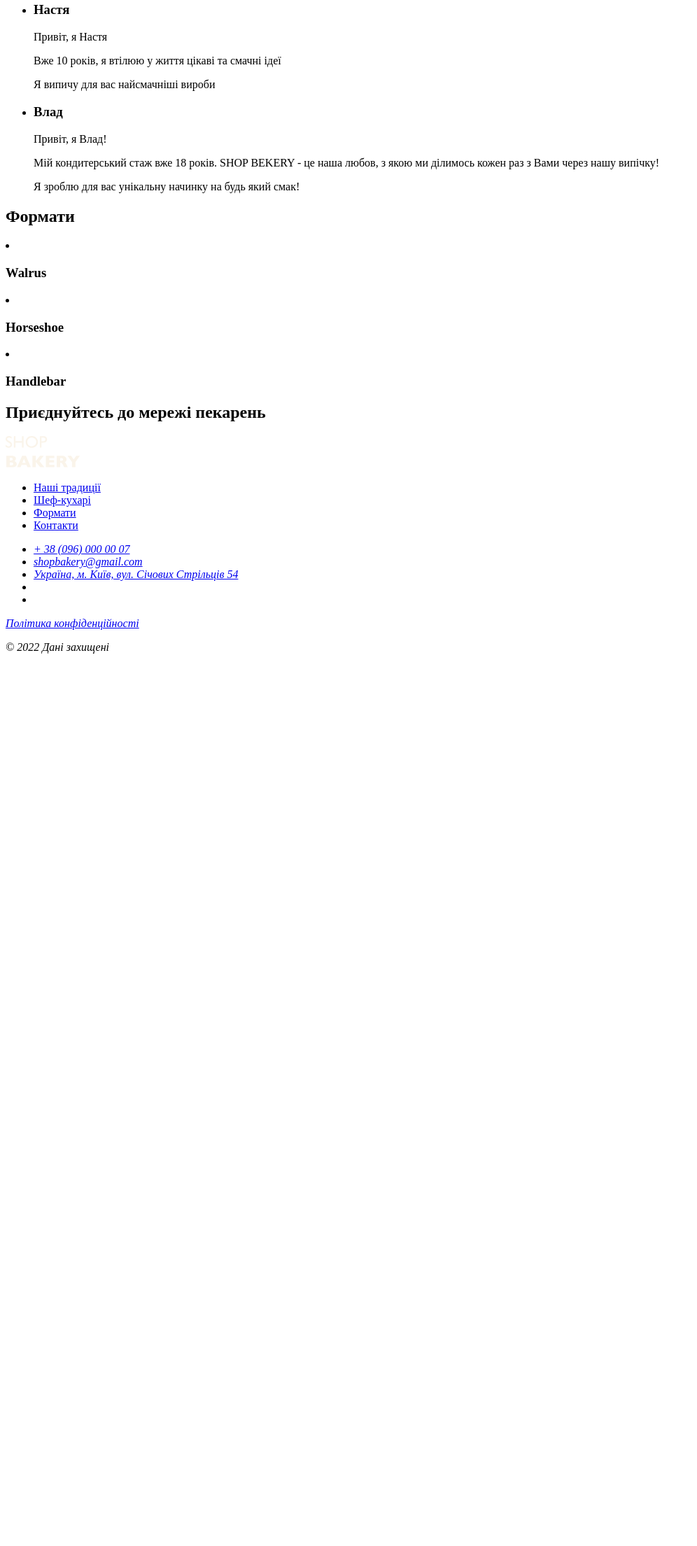
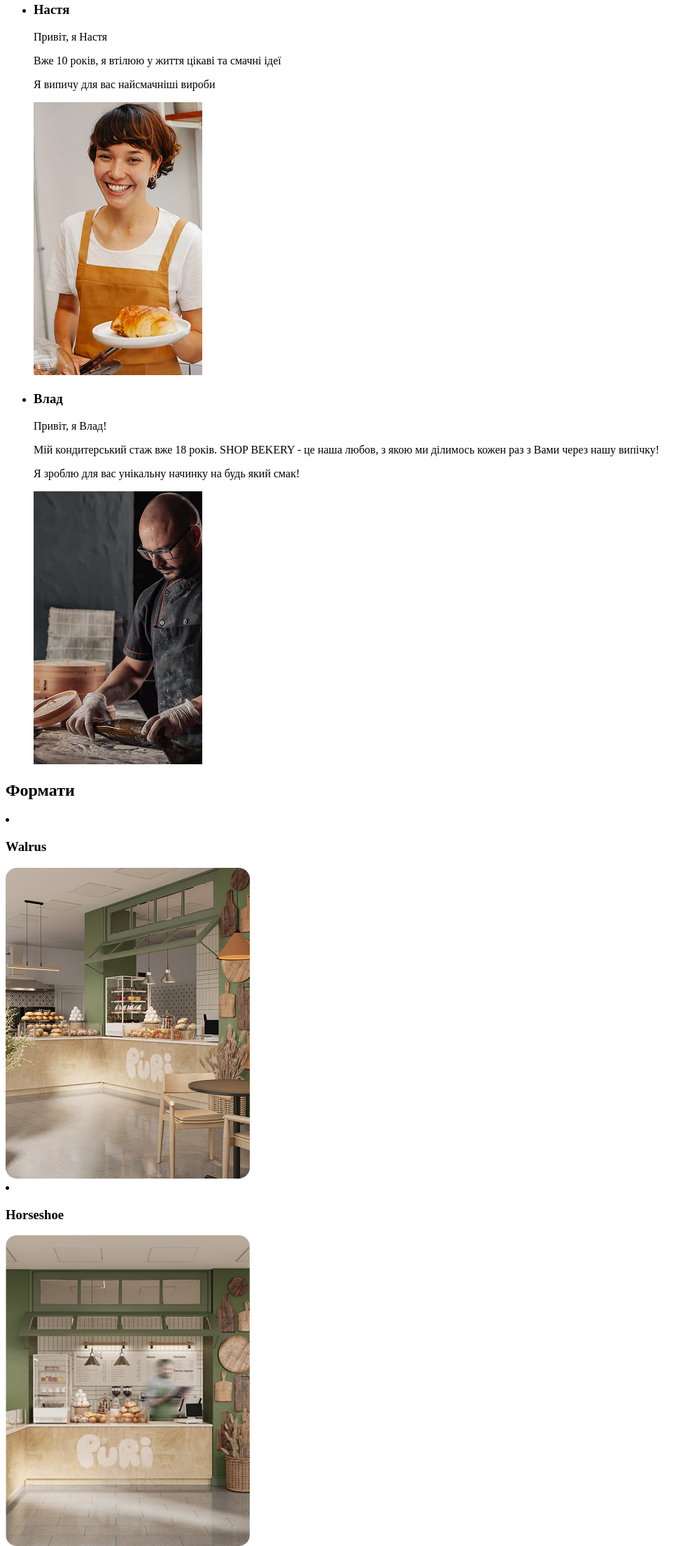
Before and after one commit to slavasimonchyk-wq/genius-homework-2, a plain HTML site: page index.html in a window 1280 px wide. Shown: the part 971-3180 px from the top of the page at 70% size, without its empty margins (0-996 px from the left). Before the commit the page ends 1921 px from the top, so only its background shows below. Drawn offline with Linux system fonts and the light colour scheme.

Commit message:
Update index.html and add imeges

```diff
--- a/index.html
+++ b/index.html
@@ -53,6 +53,7 @@
               <p>Я випичу для вас найсмачніші вироби</p>
             </article>
           </li>
+          <img src="./images/Nastya.jpg" alt="Дівчинаб що посміхається з випічкою на тарілці">
           <li>
             <article>
               <h3>Влад</h3>
@@ -64,6 +65,7 @@
               <p>Я зроблю для вас унікальну начинку на будь який смак!</p>
             </article>
           </li>
+          <img src="./images/Vlad.jpg" alt="Чоловік, що викочує корж">
         </ul>
       </section>
       <section>
@@ -72,16 +74,19 @@
           <article>
             <h3 lang="en">Walrus</h3>
           </article>
+          <img src="./images/Walrus.jpg" alt="Бокове фото прилавки магазину випічки">
         </li>
         <li>
           <article>
             <h3 lang="en">Horseshoe</h3>
           </article>
+          <img src="./images/Horseshoe.jpg" alt="Фронтальне фото прилавка магазину випічки">
         </li>
         <li>
           <article>
             <h3 lang="en">Handlebar</h3>
           </article>
+          <img src="./images/Handlebar.jpg" alt="Вітрина з випічкою">
         </li>
       </section>
       <section>
```
Also changed, not shown: images/Handlebar.jpg (added), images/Horseshoe.jpg (added), images/Nastya.jpg (added), images/Vlad.jpg (added), images/Walrus.jpg (added).
